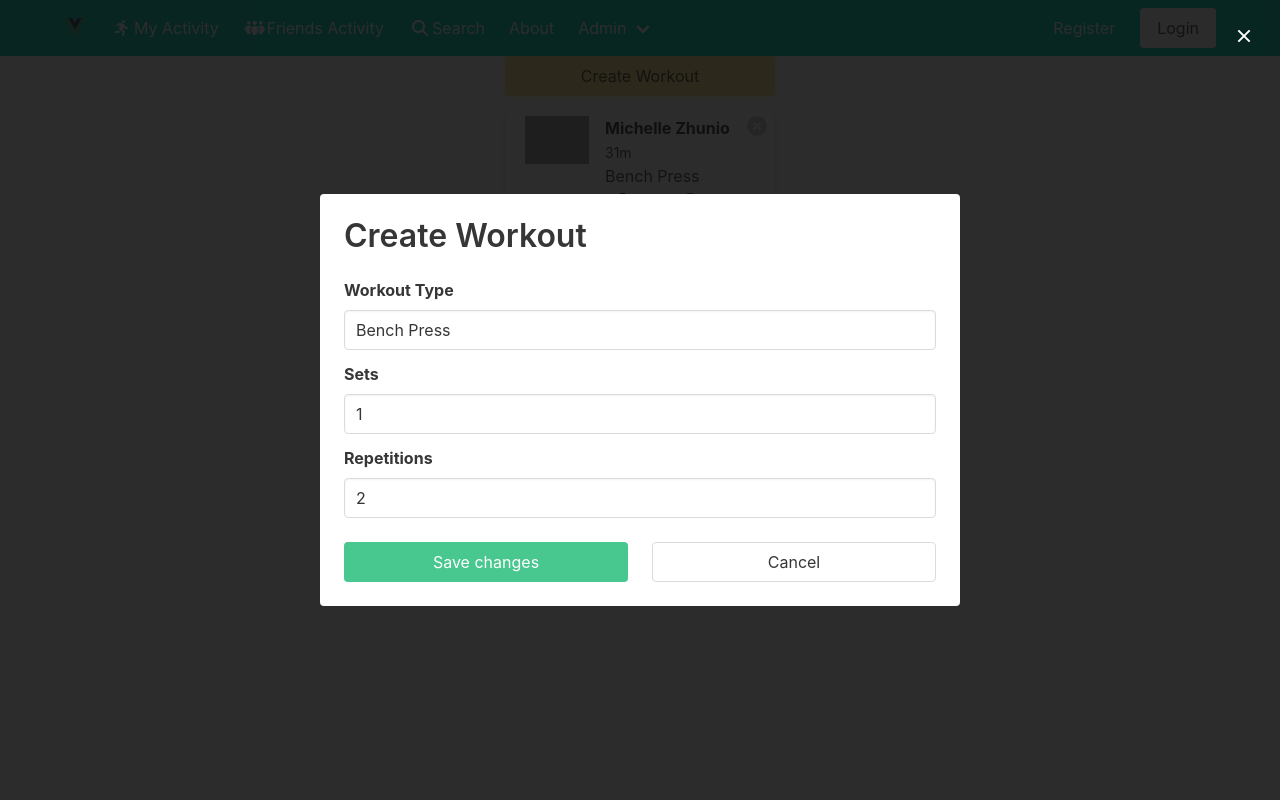
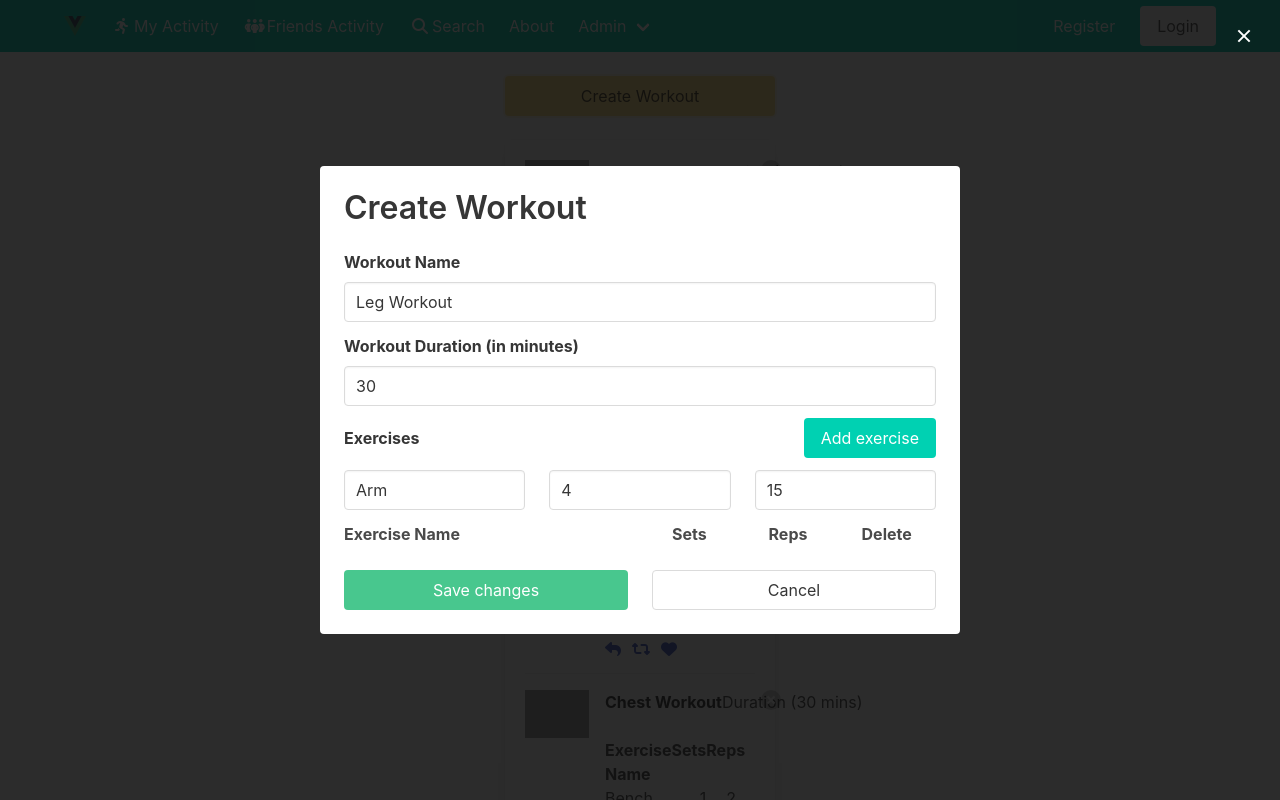
Before and after one commit to mzhunio/Web-Development-Assignments, a Vue app in the folder fitness-app/: page /myActivity in a window 1280 px wide. Both pictures are taken after a click on the button "Create Workout". Shown: the top 800 px of the page. Built offline with nearby package versions, Linux system fonts and the light colour scheme; grey boxes are pictures that could not be loaded.

Commit message:
add myActivity form

```diff
--- a/fitness-app/src/components/MyActivity.vue
+++ b/fitness-app/src/components/MyActivity.vue
@@ -1,16 +1,30 @@
 <script setup lang="ts">
 import { ref } from "vue";
 import { workouts } from "@/state/auth.state";
-import { authState } from "../state/auth.state";
 
-const session = authState.username;
+interface Workout {
+  workoutName: string;
+  duration: number;
+  exercises: Exercise[]
+}
+
+interface Exercise {
+  exerciseName: string;
+  sets: number;
+  repetitions: number;
+}
+
 const shouldShowModal = ref(false);
-const workoutTypes = ref(["weights", "outdoor"]);
-const workoutType = ref("");
-const workout = ref({
-  workoutName: "Bench Press",
-  sets: 1,
-  repetitions: 2,
+
+const workout = ref<Workout>({
+  workoutName: "Leg Workout",
+  duration: 30,
+  exercises: [],
+});
+const newExercise = ref<Exercise>({
+  exerciseName: "Arm",
+  sets: 4,
+  repetitions: 15,
 });
 
 function onAddWorkoutClicked() {
@@ -26,24 +40,27 @@ function closeModal() {
 }
 
 function onSaveChangesClicked() {
-  console.log("Process data...");
+  workouts.value.push(workout.value);
+  closeModal();
+}
 
-  // add workout to workouts
-  workouts.value.push({
-    workoutName: workout.value.workoutName,
-    repetitions: workout.value.repetitions,
-    sets: workout.value.sets,
-  });
-  // workouts.value.push(workout.value);
+function onAddExercise() {
+  workout.value.exercises.push({ ...newExercise.value });
+}
 
-  closeModal();
+function onDeleteWorkout(workoutIndex: number) {
+  workouts.value.splice(workoutIndex, 1);
+}
+
+function onDeleteExercise(exerciseIndex: number) {
+  workout.value.exercises.splice(exerciseIndex, exerciseIndex);
 }
 </script>
 
 <template>
   <div class="myActivity">
     <div class="container">
-      <div class="columns is-justify-content-center">
+      <div class="columns is-justify-content-center mt-3">
         <div
           class="column is-half-tablet is-one-third-desktop is-one-quarter-widescreen"
         >
@@ -63,12 +80,10 @@ function onSaveChangesClicked() {
             <div class="modal-content">
               <div class="card">
                 <div class="card-content">
-
-
                   <p class="title">Create Workout</p>
 
                   <div class="field">
-                    <label class="label">Workout Type</label>
+                    <label class="label">Workout Name</label>
                     <div class="control">
                       <input
                         class="input"
@@ -80,27 +95,82 @@ function onSaveChangesClicked() {
                   </div>
 
                   <div class="field">
-                    <label class="label">Sets</label>
+                    <label class="label">Workout Duration (in minutes)</label>
                     <div class="control">
                       <input
                         class="input"
-                        type="text"
-                        placeholder="Text input"
-                        v-model="workout.sets"
+                        type="number"
+                        placeholder="30"
+                        v-model="workout.duration"
                       />
                     </div>
                   </div>
 
                   <div class="field">
-                    <label class="label">Repetitions</label>
+                    <div class="level">
+                      <div class="level-left">
+                        <label class="label">Exercises</label>
+                      </div>
+                      <div class="level-right">
+                        <button class="button is-primary" @click="onAddExercise">Add exercise</button>
+                      </div>
+                    </div>
+                  </div>
+
+                  <div class="field">
                     <div class="control">
+                      <div class="columns">
+                        <div class="column">
                           <input
                             class="input"
                             type="text"
-                        placeholder="Text input"
-                        v-model="workout.repetitions"
+                            placeholder="Exercise Name"
+                            v-model="newExercise.exerciseName"
                             />
                           </div>
+                          <div class="column">
+                          <input
+                            class="input"
+                            type="number"
+                            placeholder="Sets"
+                            v-model="newExercise.sets"
+                            />
+                          </div>
+                          <div class="column">
+                          <input
+                            class="input"
+                            type="number"
+                            placeholder="Repetitions"
+                            v-model="newExercise.repetitions"
+                          />
+                        </div>
+                      </div>
+                    </div>
+                  </div>
+
+                  <!-- List of exercises -->
+                  <div class="field">
+                    <div class="exercise-list has-text-weight-bold">
+                      <div>Exercise Name</div>
+                      <div class="has-text-centered">Sets</div>
+                      <div class="has-text-centered">Reps</div>
+                      <div class="has-text-centered">Delete</div>
+                    </div>
+                    <nav
+                      class="exercise-list"
+                      v-for="(newExercise, index) in workout.exercises"
+                    >
+                      <div>{{ newExercise.exerciseName }}</div>
+                      <div class="has-text-centered">
+                        {{ newExercise.sets }}
+                      </div>
+                      <div class="has-text-centered">
+                        {{ newExercise.repetitions }}
+                      </div>
+                      <div class="has-text-centered">
+                        <button class="delete" @click="onDeleteExercise(index)"></button>
+                      </div>
+                    </nav>
                   </div>
 
                   <!-- TODO: Add 'Workout Type' dropdown -->
@@ -150,13 +220,11 @@ function onSaveChangesClicked() {
               aria-label="close"
               @click="closeModal"
             ></button>
-
           </div>
 
           <!-- list of workouts -->
-
-          <div class="box">
-            <article class="media">
+          <div class="box mt-5">
+            <article class="media" v-for="(workout, workoutIndex) in workouts">
               <div class="media-left">
                 <figure class="image is-64x64">
                   <img
@@ -167,35 +235,28 @@ function onSaveChangesClicked() {
               </div>
               <div class="media-content">
                 <div class="content">
-                  <p>
-                    <strong>Michelle Zhunio</strong> <small> {{ session }}</small>
-
-                    <small>31m</small>
-                    <br />
-
-                    <div>
-                      <div>
-                        <p> {{ workout.workoutName }}</p>
+                  <div class="level">
+                    <div class="level-left">
+                      <strong>{{ workout.workoutName }}</strong>
                     </div>
-                        <nav class="level is-mobile">
-                          <div class="level-item has-text-centered">
-                            <div>
-                              <p class="title">{{ workout.sets }}</p>
-                              <p class="heading">Sets</p>
+                    <div class="level-right">
+                      Duration ({{ workout.duration }} mins)
                     </div>
                   </div>
 
-                          <div class="level-item has-text-centered">
-                            <div>
-                              <p class="title"> {{ workout.repetitions }}</p>
-                              <p class="heading">Repetitions</p>
+                  <div class="exercise-title has-text-weight-bold">
+                    <div>Exercise Name</div>
+                    <div class="has-text-centered">Sets</div>
+                    <div class="has-text-centered">Reps</div>
                   </div>
+                  <nav class="exercise" v-for="exercise in workout.exercises">
+                    <div>{{ exercise.exerciseName }}</div>
+                    <div class="has-text-centered">{{ exercise.sets }}</div>
+                    <div class="has-text-centered">
+                      {{ exercise.repetitions }}
                     </div>
                   </nav>
                 </div>
-                    </p>
-                  </div>
-
 
                 <nav class="level is-mobile">
                   <div class="level-left">
@@ -218,11 +279,10 @@ function onSaveChangesClicked() {
                 </nav>
               </div>
               <div class="media-right">
-                <button class="delete"></button>
+                <button class="delete" @click="onDeleteWorkout(workoutIndex)"></button>
               </div>
             </article>
           </div>
-
 
           <!-- <div v-for="workout in workouts">
             <div>
@@ -230,7 +290,6 @@ function onSaveChangesClicked() {
               {{ workout.repetitions }}, Sets = {{ workout.sets }}
             </div>
           </div> -->
-
         </div>
       </div>
     </div>
@@ -245,6 +304,19 @@ function onSaveChangesClicked() {
   height: 100%;
 }
 
+.exercise-title,
+.exercise {
+  display: grid;
+  grid-template-columns: 3fr 1fr 1fr;
+}
+
+.exercise-list {
+  display: grid;
+  grid-template-columns: 3fr 1fr 1fr 1fr;
+}
+
+/* grid, flex */
+
 .button {
   width: 100%;
 }
--- a/fitness-app/src/state/auth.state.ts
+++ b/fitness-app/src/state/auth.state.ts
@@ -7,7 +7,32 @@ export const authState = {
 };
 
 export const workouts = ref([
-  { workoutName: "A", sets: 1, repetitions: 2 },
-  { workoutName: "B", sets: 1, repetitions: 2 },
-  { workoutName: "C", sets: 1, repetitions: 2 },
+  {
+    workoutName: "Leg Workout",
+    duration: 30,
+    exercises: [
+      { exerciseName: "Squats", sets: 4, repetitions: 15 },
+      { exerciseName: "Lunges", sets: 3, repetitions: 10 },
+      { exerciseName: "Leg Press", sets: 4, repetitions: 5 },
+      { exerciseName: "Summo Squat", sets: 3, repetitions: 8 },
+    ],
+  },
+  {
+    workoutName: "Arms Workout",
+    duration: 30,
+    exercises: [
+      { exerciseName: "Bicep Curl", sets: 1, repetitions: 2 },
+      { exerciseName: "Triceps", sets: 3, repetitions: 10 },
+      { exerciseName: "Skull Crusher", sets: 4, repetitions: 5 },
+    ],
+  },
+  {
+    workoutName: "Chest Workout",
+    duration: 30,
+    exercises: [
+      { exerciseName: "Bench Press", sets: 1, repetitions: 2 },
+      { exerciseName: "Push ups", sets: 3, repetitions: 10 },
+      { exerciseName: "Inclined Bench Press", sets: 3, repetitions: 10 },
+    ],
+  },
 ]);
```
Lines whose indentation alone changed are shown as unchanged.
